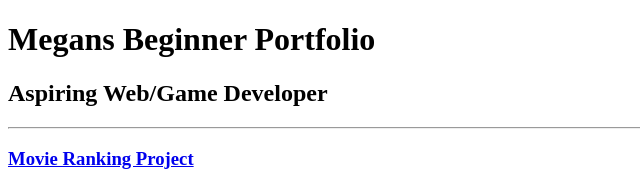
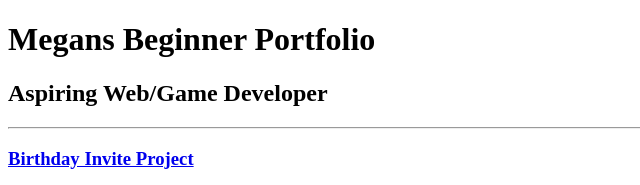
Before and after one commit to MEGANW-dev/html-portfolio, a plain HTML site: page index.html in a window 1280 px wide. Shown: the top 185 px of the page, 0-640 px from the left. Drawn offline with Linux system fonts and the light colour scheme.

Commit message:
Update index.html

```diff
--- a/index.html
+++ b/index.html
@@ -10,7 +10,7 @@
     <h2> Aspiring Web/Game Developer</h2>
 
     <hr>
-    <h3><a href="./public/birthday-invite.html"> Movie Ranking Project </a></h3>
+    <h3><a href="./public/birthday-invite.html"> Birthday Invite Project </a></h3>
     <img src="./assets/images/bday proj sc.png" height="300" alt="screenshot of birthday invite website">
     <h3><a href="./public/movie-ranking.html"> Favorite Movies List</a></h3>
     <img src="./assets/images/movie proj sc.png" height="300" alt="screenshot of favorite movies website">
```
